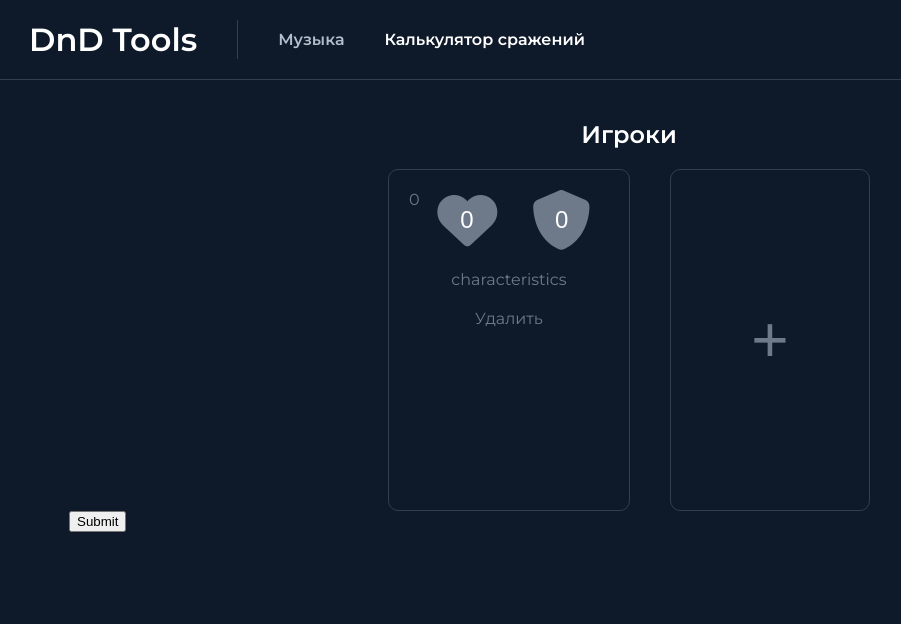
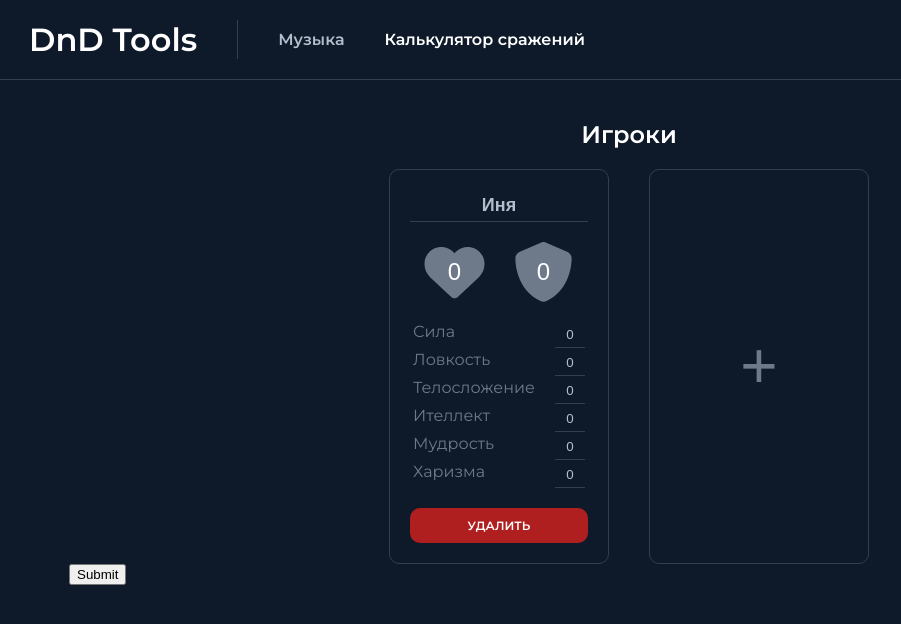
Before and after one commit to kast96/dnd-music, a React (Vite) app: page /battle-calc in a window 1280 px wide. Shown: the top 624 px of the page, without its empty margins (11-912 px from the left). Built offline with nearby package versions, Linux system fonts and the light colour scheme.

Commit message:
first battle calc 2

```diff
--- a/src/components/BattleCalc/BattleCalc.tsx
+++ b/src/components/BattleCalc/BattleCalc.tsx
@@ -1,53 +1,43 @@
-import { SubmitHandler, useForm } from "react-hook-form"
+import { SubmitHandler, useFieldArray, useForm } from "react-hook-form"
 import s from './BattleCalc.module.scss'
 import { Players } from "./Players/Players"
-import { BattleCalcInputsType, BattleCalcPalyerType } from "../../types/types"
-import { useState } from "react"
+import { BattleCalcInputsType } from "../../types/types"
 
 export const BattleCalc = () => {
-	const { register, handleSubmit, watch } = useForm<BattleCalcInputsType>()
+	const playersDefaultValues = {
+		hp: 0,
+		armor: 0
+	}
 
-	const [players, setPayers] = useState<Array<BattleCalcPalyerType>>([{
-		hp: 0,
-		armor: 0,
-	}])
+	const { register, handleSubmit, control } = useForm<BattleCalcInputsType>({
+		defaultValues: {
+			players: [playersDefaultValues]
+		}
+	})
+
+	const { fields, append, remove } = useFieldArray({
+		control,
+		name: 'players'
+	})
 
 	const addPlayer = () => {
-		setPayers(players => [
-			...players,
-			{
-				hp: 0,
-				armor: 0,
-			}
-		])
-	}
-
-	const removePlayer = (index: number) => () => {
-		setPayers(players => players.filter((_, key) => key !== index))
+		append(playersDefaultValues)
 	}
 
 	const onSubmit: SubmitHandler<BattleCalcInputsType> = (data) => {
 		console.log(data)
 	}
 
-	watch(({players}) => {
-		if (players instanceof Array)
-		{
-			setPayers(players.map(player => ({
-				hp: player?.hp || 0,
-				armor: player?.armor || 0
-			})))
-		}
-	})
-
-	console.log(players);
-
-
 	return (
 		<div className={s.container}>
 			<form className={s.form} onSubmit={handleSubmit(onSubmit)}>
 				<h2 className={s.title}>Игроки</h2>
-				<Players register={register} players={players} addPlayer={addPlayer} removePlayer={removePlayer} />
+				<Players
+					register={register}
+					players={fields}
+					addPlayer={addPlayer}
+					removePlayer={remove}
+				/>
 				<input type="submit" />
 			</form>
 		</div>
--- a/src/components/BattleCalc/Players/Player/Player.module.scss
+++ b/src/components/BattleCalc/Players/Player/Player.module.scss
@@ -4,14 +4,21 @@
 	align-items: center;
 	gap: 20px;
 	position: relative;
-	width: 200px;
+	width: 220px;
 	min-height: 300px;
 	padding: 20px;
+	font-weight: 400;
 	border-radius: var(--border-radius);
 	background-color: var(--background-color);
 	border: 1px solid var(--border-color);
 	color: var(--text-color-muted);
-	font-weight: 400;
+	box-sizing: border-box;
+}
+
+.name {
+	font-size: 18px;
+	font-weight: 600;
+	text-align: center;
 }
 
 .header {
@@ -32,25 +39,52 @@
 		color: var(--background-color-muted);
 	}
 
+	&_item:hover &_icon {
+		color: var(--main-color);
+	}
+
 	&_input {
 		position: relative;
 		width: 100%;
 		height: 60px;
-		background-color: transparent;
-		border: none;
-		outline: none;
-		box-sizing: border-box;
-		color: var(--text-color);
 		font-size: 24px;
 		text-align: center;
 		z-index: 1;
-
-		&:autofill {
-			background-color: transparent;
-		}
-
-		&::placeholder {
-			color: var(--text-color-secound);
-		}
 	}
 }
+
+.characteristics {
+	display: flex;
+	flex-direction: column;
+	gap: 2px;
+}
+
+.characteristic {
+	display: flex;
+	justify-content: space-between;
+	gap: 20px;
+
+	&_input {
+		width: 30px;
+		text-align: center;
+	}
+}
+
+.remove {
+	width: 100%;
+	padding: 10px 20px;
+	border-radius: 10px;
+	font-size: var(--font-size-xs);
+	font-weight: 600;
+	text-align: center;
+	text-transform: uppercase;
+	color: var(--text-color);
+	background-color: var(--red-color);
+	margin-top: auto;
+	box-sizing: border-box;
+	cursor: pointer;
+
+	&:hover {
+		background-color: var(--red-color-darken);
+	}
+}
--- a/src/components/BattleCalc/Players/Player/Player.tsx
+++ b/src/components/BattleCalc/Players/Player/Player.tsx
@@ -3,29 +3,36 @@ import { UseFormRegister } from 'react-hook-form'
 import { BattleCalcInputsType, BattleCalcPalyerType } from '../../../../types/types'
 import { FaHeart, FaShield } from 'react-icons/fa6'
 import { FC } from 'react'
+import { characteristics } from '../../../../data/characteristics'
 
 type PropsType = {
 	register: UseFormRegister<BattleCalcInputsType>
 	index: number
-	player: BattleCalcPalyerType
 	remove: () => void
 }
 
-export const Player: FC<PropsType> = ({register, index, player, remove}) => {
+export const Player: FC<PropsType> = ({register, index, remove}) => {
 	return (
 		<div className={s.container}>
+			<input className={[s.name, 'input input-border'].join(' ')} {...register(`players.${index}.name`)} placeholder='Иня' />
 			<div className={s.header}>
-				{player.hp}
 				<div className={s.header_item}>
 					<FaHeart className={s.header_icon} />
-					<input className={s.header_input} {...register(`players.${index}.hp`, { required: true, min: 1 })} placeholder='0' defaultValue={player.hp} />
+					<input className={[s.header_input, 'input'].join(' ')} {...register(`players.${index}.hp`, { required: true, min: 1 })} placeholder='0' />
 				</div>
 				<div className={s.header_item}>
 					<FaShield className={s.header_icon} />
-					<input className={s.header_input} {...register(`players.${index}.armor`, { required: true, min: 1 })} placeholder='0' defaultValue={player.armor} />
+					<input className={[s.header_input, 'input'].join(' ')} {...register(`players.${index}.armor`, { required: true, min: 1 })} placeholder='0' />
 				</div>
 			</div>
-			<div className={s.characteristics}>characteristics</div>
+			<div className={s.characteristics}>
+				{characteristics.map(characteristic => (
+					<div className={s.characteristic}>
+						<span className={s.characteristic_name}>{characteristic.name}</span>
+						<input className={[s.characteristic_input, 'input input-border'].join(' ')} {...register(`players.${index}.${characteristic.id}`, { required: true, min: 1 })} placeholder='0' />
+					</div>
+				))}
+			</div>
 			<div className={s.remove} onClick={remove}>Удалить</div>
 		</div>
 	)
--- a/src/components/BattleCalc/Players/Players.module.scss
+++ b/src/components/BattleCalc/Players/Players.module.scss
@@ -10,7 +10,7 @@
 	justify-content: center;
 	align-items: center;
 	position: relative;
-	width: 200px;
+	width: 220px;
 	min-height: 300px;
 	padding: 20px;
 	border-radius: var(--border-radius);
--- a/src/components/BattleCalc/Players/Players.tsx
+++ b/src/components/BattleCalc/Players/Players.tsx
@@ -8,13 +8,20 @@ type PropsType = {
 	register: UseFormRegister<BattleCalcInputsType>
 	players: Array<BattleCalcPalyerType>
 	addPlayer: () => void
-	removePlayer: (index: number) => () => void
+	removePlayer: (index: number) => void
 }
 
 export const Players: FC<PropsType> = ({register, players, addPlayer, removePlayer}) => {
 	return (
 		<div className={s.container}>
-			{players.map((player, key) => <Player register={register} key={key} index={key} remove={removePlayer(key)} player={player} />)}
+			{players.map((_, index) => (
+				<Player
+					register={register}
+					key={index}
+					index={index}
+					remove={() => removePlayer(index)}
+				/>
+			))}
 			<button className={s.add} onClick={addPlayer}>+</button>
 		</div>
 	)
--- /dev/null
+++ b/src/data/characteristics.ts
@@ -0,0 +1,28 @@
+import { CharacteristicType } from "../types/types";
+
+export const characteristics = [
+  {
+    id: 'strength',
+    name: 'Сила',
+  },
+  {
+    id: 'dexterity',
+    name: 'Ловкость',
+  },
+  {
+    id: 'constitution',
+    name: 'Телосложение',
+  },
+  {
+    id: 'intelligence',
+    name: 'Ителлект',
+  },
+  {
+    id: 'wisdom',
+    name: 'Мудрость',
+  },
+  {
+    id: 'charisma',
+    name: 'Харизма',
+  },
+] as Array<CharacteristicType>
--- a/src/styles.scss
+++ b/src/styles.scss
@@ -20,3 +20,26 @@ h5,
 h6 {
   font-weight: 600;
 }
+
+.input {
+  background-color: transparent;
+  border: none;
+  outline: none;
+  max-width: 100%;
+  padding: 5px 0;
+  box-sizing: border-box;
+  color: var(--text-color);
+
+  &-border {
+    border-bottom: 1px solid var(--border-color);
+
+    &:hover,
+    &:focus {
+      border-bottom: 1px solid var(--main-color);
+    }
+  }
+
+  &::placeholder {
+    color: var(--text-color-secound);
+  }
+}
--- a/src/variables.scss
+++ b/src/variables.scss
@@ -13,6 +13,8 @@
   --border-color-active: #3a5998;
   --main-color: #1f67b0;
   --main-color-darken: #194f85;
+  --red-color: #b01f1f;
+  --red-color-darken: #851919;
   --box-shadow: 0 0 20px #3a5998;
   --box-shadow-lg: 0 0 40px #3a5998;
 }
```
Also changed, not shown: src/types/types.ts (+12 -0 lines).
